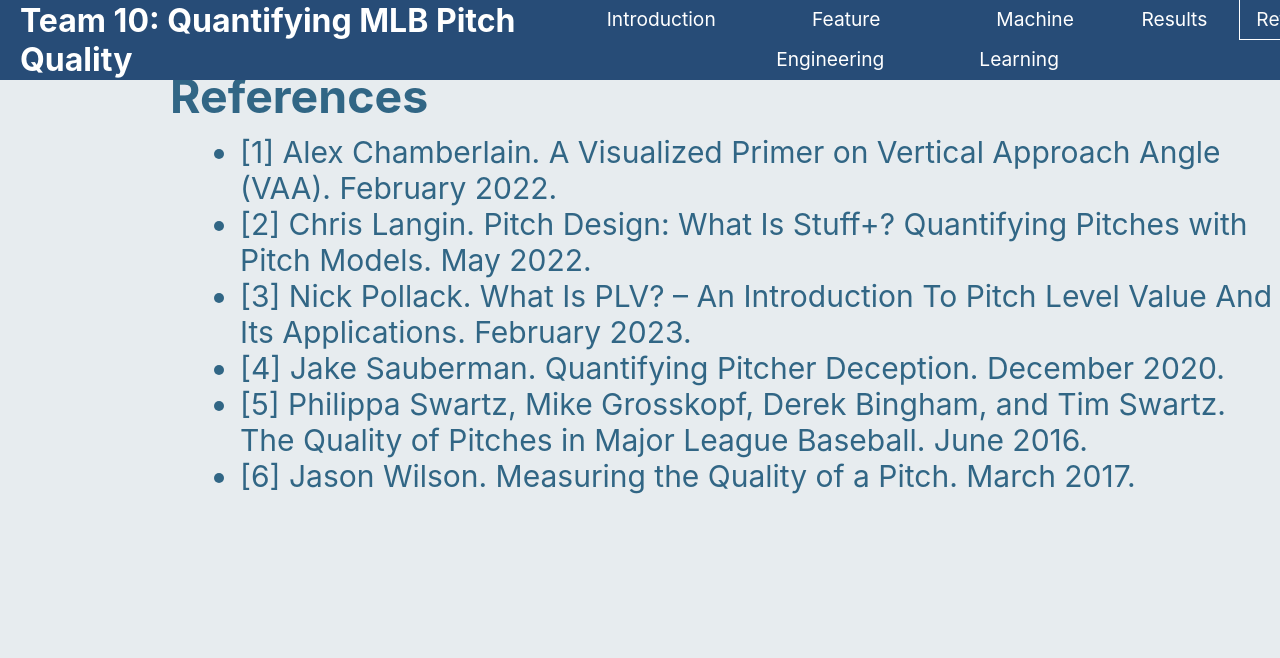
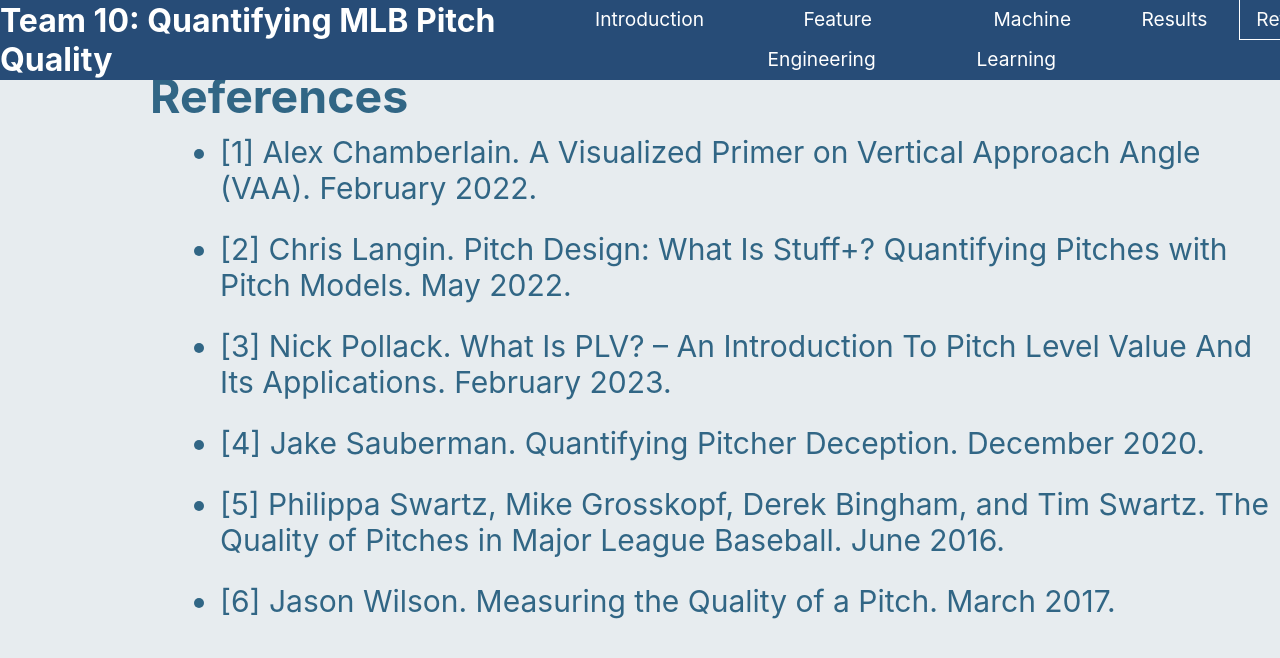
Before and after one commit to jaredjoo/pitch-quality, a React (Create React App) app: page /references in a window 1280 px wide. Shown: the top 658 px of the page. Built offline with nearby package versions, Linux system fonts and the light colour scheme.

Commit message:
fixed padding for all pages

```diff
--- a/src/components/NavBar.css
+++ b/src/components/NavBar.css
@@ -22,7 +22,6 @@
 .nav-logo {
   color: #ffffff;
   align-items: center;
-  margin-left: 20px;
   cursor: pointer;
   text-decoration: none;
   font-size: 2rem;
--- a/src/components/Pages/FeatureEngineering.js
+++ b/src/components/Pages/FeatureEngineering.js
@@ -5,7 +5,7 @@ import PitchMovementPlot from "./PitchMovementPlot.png";
 export const FeatureEngineering = () => {
   return (
     <div>
-      <div style={{ textAlign: "left", paddingLeft: "170px", marginTop: "-140px" }}>
+      <div style={{ textAlign: "left", paddingLeft: "150px", marginTop: "-140px" }}>
         <h5>Data and Features</h5>
         <p style={{ fontSize: "30px", marginTop: "20px", wordWrap: "break-word" }}>
         There are 10 key features that we have identified through our literature review, as well as dataset exploration, which are as follows:
--- a/src/components/Pages/Introduction.js
+++ b/src/components/Pages/Introduction.js
@@ -5,7 +5,7 @@ import pitch_video2 from "./pitch_video2.mp4";
 export const Introduction = () => {
   return (
     <div>
-      <div style ={{textAlign: 'left', paddingLeft: '170px', marginTop: '-140px'}}>
+      <div style ={{textAlign: 'left', paddingLeft: '150px', marginTop: '-140px'}}>
         <h5>
           Problem
         </h5>
--- a/src/components/Pages/MachineLearning.js
+++ b/src/components/Pages/MachineLearning.js
@@ -5,7 +5,7 @@ import ExecutionTimes from './ExecutionTimes.png';
 export const MachineLearning = () => {
   return (
     <div>
-      <div style={{ textAlign: "left", paddingLeft: "235px", marginTop: "-140px" }}>
+      <div style={{ textAlign: "left", paddingLeft: "150px", marginTop: "-140px" }}>
         <h5>Types of Potential Models</h5>
         <ul style={{ fontSize: "30px", paddingLeft: "70px", marginTop: "30px", maxWidth: "1200px" }}>
           <li style={{ wordWrap: "break-word", marginBottom: '15px' }}>Random Forest</li>
--- a/src/components/Pages/References.js
+++ b/src/components/Pages/References.js
@@ -3,25 +3,25 @@ import React from "react";
 export const References = () => {
   return (
 <div>
-      <div style={{ textAlign: "left", paddingLeft: "170px", marginTop: "-140px" }}>
+      <div style={{ textAlign: "left", paddingLeft: "150px", marginTop: "-140px" }}>
         <h5>References</h5>
         <ul style={{ fontSize: "30px", paddingLeft: "70px", marginTop: "10px", maxWidth: "1200px" }}>
-          <li style={{ wordWrap: "break-word" }}>
+          <li style={{ wordWrap: "break-word", marginBottom: '25px'}}>
             [1] Alex Chamberlain. A Visualized Primer on Vertical Approach Angle (VAA). February 2022.
           </li>
-          <li style={{ wordWrap: "break-word" }}>
+          <li style={{ wordWrap: "break-word", marginBottom: '25px'}}>
             [2] Chris Langin. Pitch Design: What Is Stuff+? Quantifying Pitches with Pitch Models. May 2022.
           </li>
-          <li style={{ wordWrap: "break-word" }}>
+          <li style={{ wordWrap: "break-word", marginBottom: '25px'}}>
             [3] Nick Pollack. What Is PLV? – An Introduction To Pitch Level Value And Its Applications. February 2023.
           </li>
-          <li style={{ wordWrap: "break-word" }}>
+          <li style={{ wordWrap: "break-word", marginBottom: '25px'}}>
             [4] Jake Sauberman. Quantifying Pitcher Deception. December 2020.
           </li>
-          <li style={{ wordWrap: "break-word" }}>
+          <li style={{ wordWrap: "break-word", marginBottom: '25px'}}>
             [5] Philippa Swartz, Mike Grosskopf, Derek Bingham, and Tim Swartz. The Quality of Pitches in Major League Baseball. June 2016.
           </li>
-          <li style={{ wordWrap: "break-word" }}>
+          <li style={{ wordWrap: "break-word", marginBottom: '25px'}}>
             [6] Jason Wilson. Measuring the Quality of a Pitch. March 2017.
           </li>
         </ul>
```
